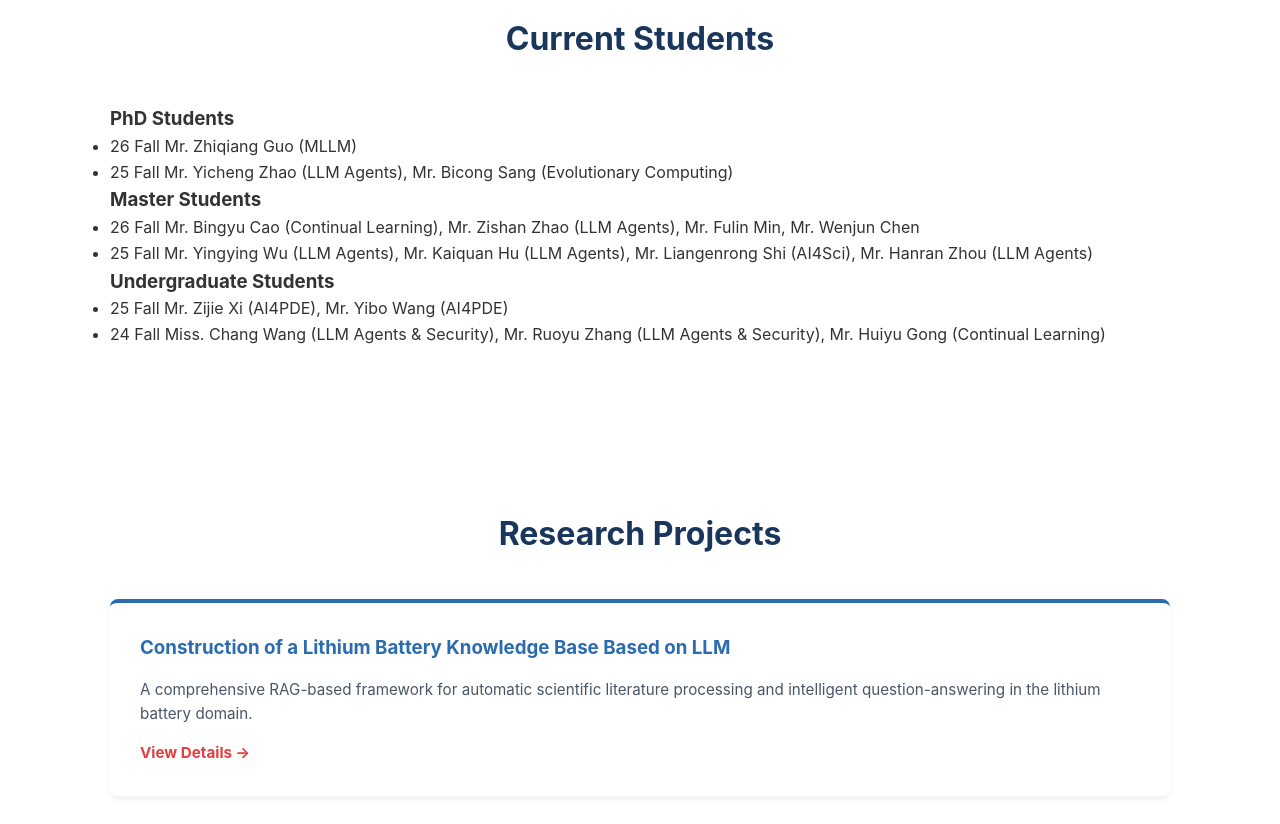
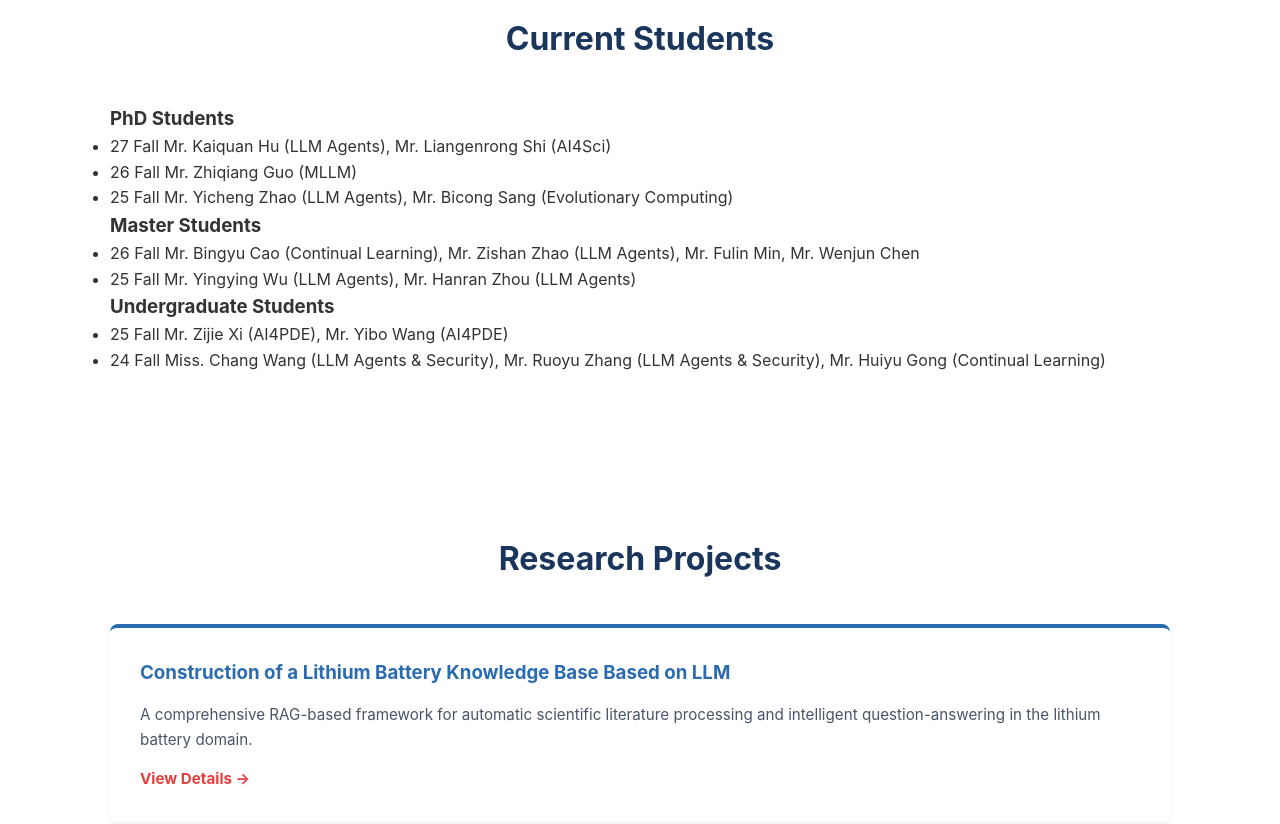
Before and after one commit to cyM-MC/mlmd.github.io, a plain HTML site: page index.html in a window 1280 px wide. Shown: the part 1000-1824 px from the top of the page. Drawn offline with Linux system fonts and the light colour scheme.

Commit message:
Update research group student listings

```diff
--- a/index.html
+++ b/index.html
@@ -58,6 +58,7 @@
                 <div class="team-group">
                     <h3 class="team-role">PhD Students</h3>
                     <ul class="student-list">
+                        <li><span class="year-badge">27 Fall</span> Mr. Kaiquan Hu (LLM Agents), Mr. Liangenrong Shi (AI4Sci)</li>
                         <li><span class="year-badge">26 Fall</span> Mr. Zhiqiang Guo (MLLM)</li>
                         <li><span class="year-badge">25 Fall</span> Mr. Yicheng Zhao (LLM Agents), Mr. Bicong Sang (Evolutionary Computing)</li>
                     </ul>
@@ -68,7 +69,7 @@
                     <h3 class="team-role">Master Students</h3>
                     <ul class="student-list">
                         <li><span class="year-badge">26 Fall</span> Mr. Bingyu Cao (Continual Learning), Mr. Zishan Zhao (LLM Agents), Mr. Fulin Min, Mr. Wenjun Chen</li>
-                        <li><span class="year-badge">25 Fall</span> Mr. Yingying Wu (LLM Agents), Mr. Kaiquan Hu (LLM Agents), Mr. Liangenrong Shi (AI4Sci), Mr. Hanran Zhou (LLM Agents)</li>
+                        <li><span class="year-badge">25 Fall</span> Mr. Yingying Wu (LLM Agents), Mr. Hanran Zhou (LLM Agents)</li>
                     </ul>
                 </div>
 
```
